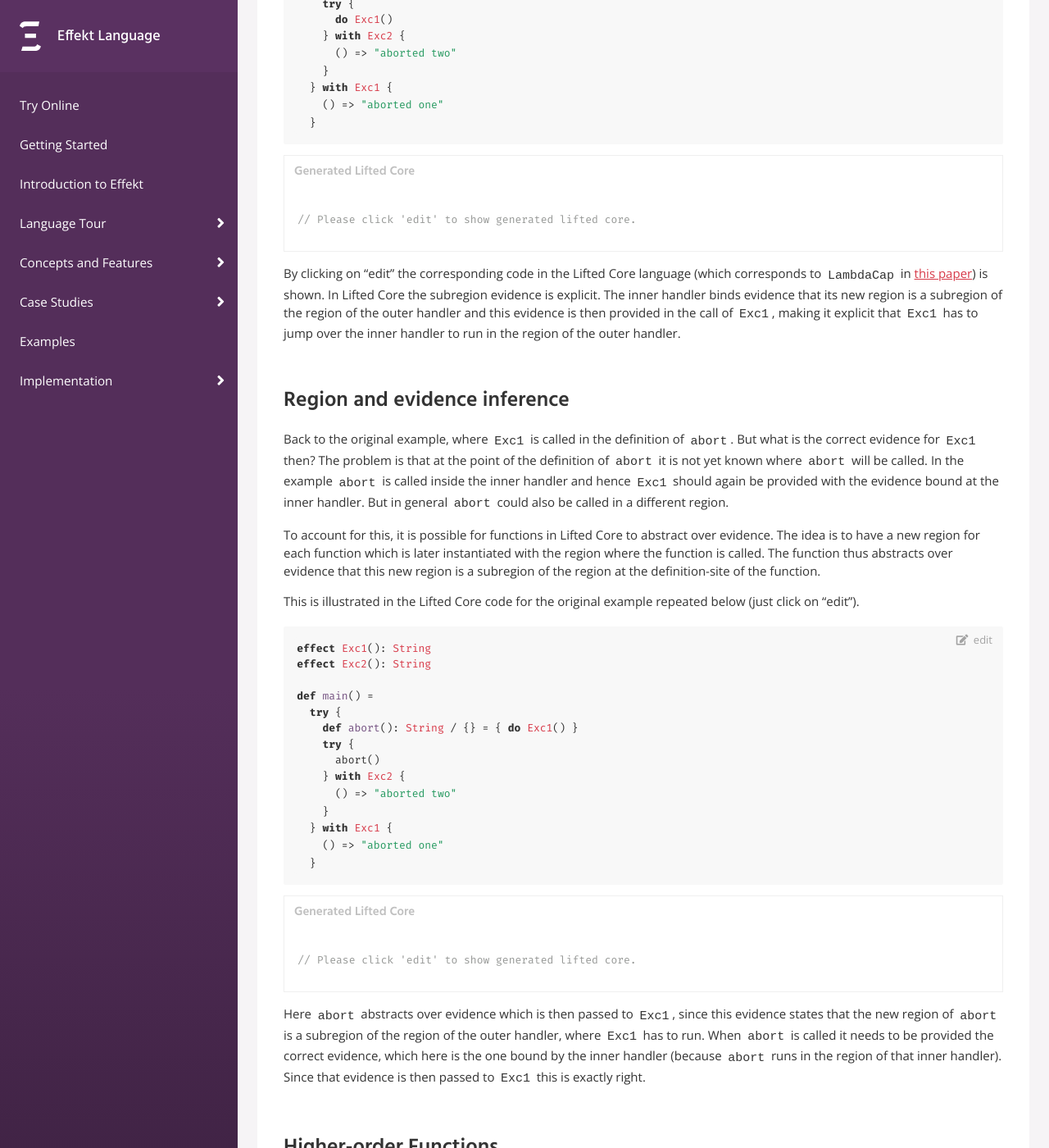
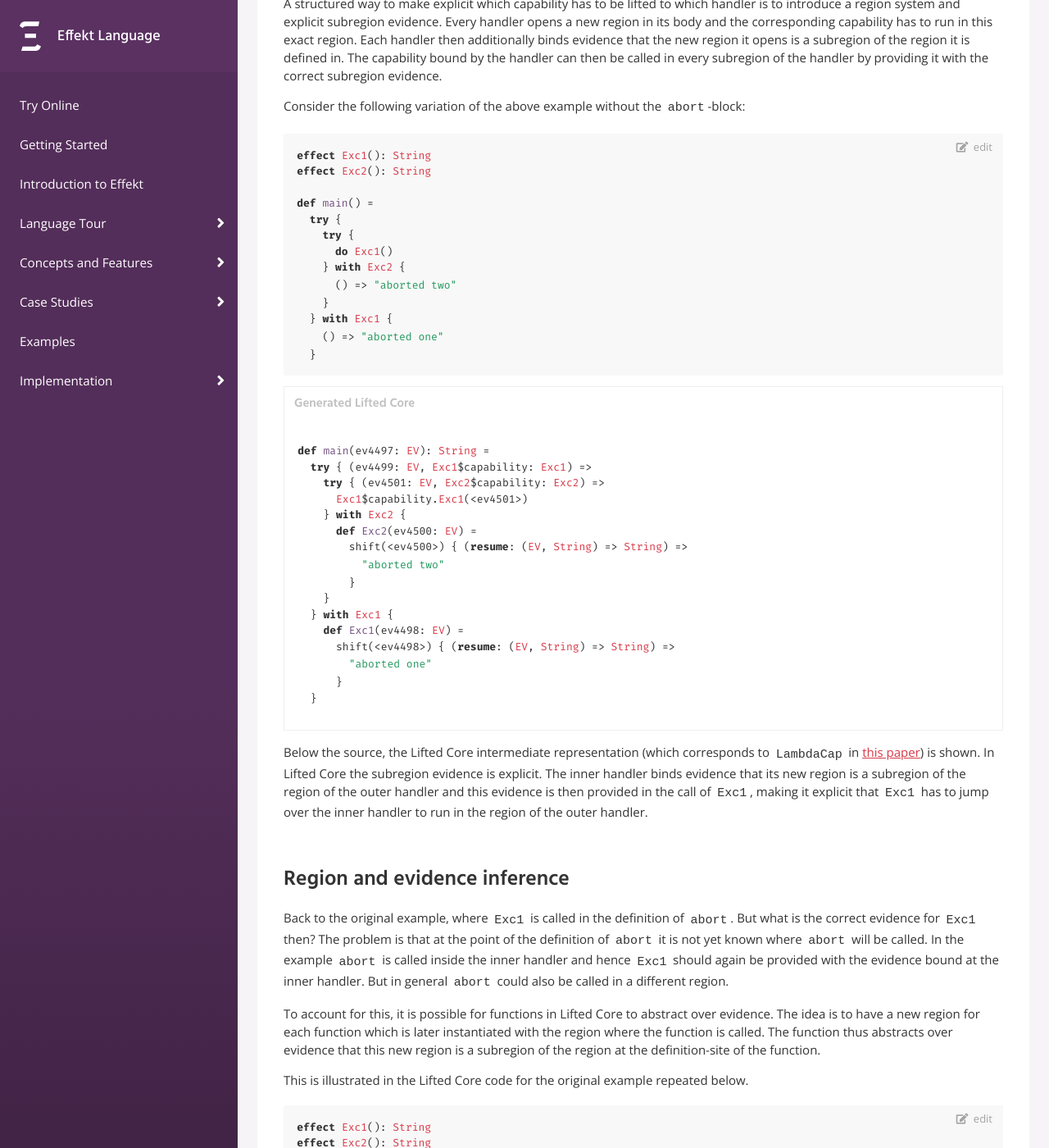
Before and after one commit to effekt-lang/effekt-website, a Jekyll site: the page built from docs/implementation/lift-inference.md, in a window 1280 px wide and 1400 px high, scrolled down 1697 px. Shown: the whole window at 82% size. Built offline with Jekyll 4.4.1, drawn with Linux system fonts in a browser that asks for light colours; some of the changed text lies outside the part shown.

````diff
--- a/docs/implementation/lift-inference.md
+++ b/docs/implementation/lift-inference.md
@@ -4,6 +4,8 @@
 ---
 
 # Lift Inference
+
+> **Important**: With release 0.3.1, Effekt moved away from this implementation strategy to explore other novel implementation techniques. This site is kept for historic purposes, only.
 
 Programs in the Effekt surface language are translated to the underlying Core language,
 which is in explicit capability-passing style. Core corresponds to `System Xi` in
@@ -20,7 +22,7 @@
 
 What does lifting information mean? Consider the following example:
 
-```effekt:core
+```effekt
 effect Exc1(): String
 effect Exc2(): String
 
@@ -37,6 +39,21 @@
   }
 ```
 
+<div class="core-out"><h4>Generated Core</h4>
+<pre><code class="hljs effekt language-effekt:read-only:ignore">def main2916() =
+  try { (){Exc1$capability4096} =>
+    def abort2920() = Exc1$capability4096.Exc1()
+
+    try { (){Exc2$capability4099} =>
+      abort2920()
+    } with Exc22915 {
+      def Exc22918(){resume2921} =  "aborted two"
+    }
+  } with Exc12914 {
+    def Exc12917(){resume2919} =  "aborted one"
+  }</code></pre>
+</div>
+
 ```effekt:repl
 main()
 ```
@@ -47,7 +64,7 @@
 effect is handled by the outer handler, even though `abort` is called inside of the inner
 handler. The result of running the program thus is `"aborted one"`.
 
-By clicking on "edit" the corresponding code in Core becomes visible. There the effect
+Below the source the corresponding code in Core is shown. There the effect
 operations become explicit capabilities bound at the corresponding handlers. When `abort`
 is called, the `Exc1`-capability is executed and has to jump over the inner handler to its
 binding site, or to put it differently, it has to be lifted. At runtime this amounts to
@@ -66,7 +83,7 @@
 
 Consider the following variation of the above example without the `abort`-block:
 
-```effekt:lifted
+```effekt
 effect Exc1(): String
 effect Exc2(): String
 
@@ -82,9 +99,28 @@
   }
 ```
 
-By clicking on "edit" the corresponding code in the Lifted Core language (which corresponds
-to `LambdaCap` in [this paper](https://se.cs.uni-tuebingen.de/publications/schuster22typed/))
-is shown. In Lifted Core the subregion evidence is explicit. The inner handler binds evidence
+<div class="core-out"><h4>Generated Lifted Core</h4>
+<pre><code class="hljs effekt language-effekt:read-only:ignore">def main(ev4497: EV): String =
+  try { (ev4499: EV, Exc1$capability: Exc1) =>
+    try { (ev4501: EV, Exc2$capability: Exc2) =>
+      Exc1$capability.Exc1(&lt;ev4501>)
+    } with Exc2 {
+      def Exc2(ev4500: EV) =
+        shift(&lt;ev4500>) { (resume: (EV, String) => String) =>
+          "aborted two"
+        }
+    }
+  } with Exc1 {
+    def Exc1(ev4498: EV) =
+      shift(&lt;ev4498>) { (resume: (EV, String) => String) =>
+        "aborted one"
+      }
+  }</code></pre>
+</div>
+
+Below the source, the Lifted Core intermediate representation (which corresponds
+to `LambdaCap` in [this paper](https://se.cs.uni-tuebingen.de/publications/schuster22typed/)) is shown.
+In Lifted Core the subregion evidence is explicit. The inner handler binds evidence
 that its new region is a subregion of the region of the outer handler and this evidence is
 then provided in the call of `Exc1`, making it explicit that `Exc1` has to jump over the
 inner handler to run in the region of the outer handler.
@@ -104,10 +140,9 @@
 region where the function is called. The function thus abstracts over evidence that this
 new region is a subregion of the region at the definition-site of the function.
 
-This is illustrated in the Lifted Core code for the original example repeated below (just
-click on "edit").
+This is illustrated in the Lifted Core code for the original example repeated below.
 
-```effekt:lifted
+```effekt
 effect Exc1(): String
 effect Exc2(): String
 
@@ -123,6 +158,27 @@
     () => "aborted one"
   }
 ```
+<div class="core-out"><h4>Generated Lifted Core</h4>
+<pre><code class="hljs effekt language-effekt:read-only:ignore">def main(ev4153: EV): String =
+  try { (ev4155: EV, Exc1$capability: Exc1) =>
+    def abort(ev4158: EV): String =
+      Exc1$capability.Exc1(&lt;ev4158>)
+
+    try { (ev4157: EV, Exc2$capability: Exc2) =>
+      abort(&lt;ev4157>)
+    } with Exc2 {
+      def Exc2(ev4156: EV) =
+        shift(&lt;ev4156>) { (resume: (EV, String) => String) =>
+          "aborted two"
+        }
+    }
+  } with Exc1 {
+    def Exc1(ev4154: EV) =
+      shift(&lt;ev4154>) { (resume: (EV, String) => String) =>
+        "aborted one"
+      }
+  }</code></pre>
+</div>
 
 Here `abort` abstracts over evidence which is then passed to `Exc1`, since this evidence
 states that the new region of `abort` is a subregion of the region of the outer handler,
@@ -145,7 +201,7 @@
 Look at the following (somewhat silly) variation of the example above with a very simple
 higher-order function `call`, which simply calls its block argument.
 
-```effekt:lifted
+```effekt
 effect Exc1(): String
 effect Exc2(): String
 
@@ -163,6 +219,30 @@
   }
 }
 ```
+<div class="core-out"><h4>Generated Lifted Core</h4>
+<pre><code class="hljs effekt language-effekt:read-only:ignore">def main(ev4190: EV): String =
+  def call(ev4196: EV, ev4197: EV, f: (EV) => String): String =
+    f(&lt;ev4197>)
+
+  try { (ev4192: EV, Exc1$capability: Exc1) =>
+    def abort(ev4195: EV): String =
+      Exc1$capability.Exc1(&lt;ev4195>)
+
+    try { (ev4194: EV, Exc2$capability: Exc2) =>
+      call(&lt;ev4194, ev4192>, &lt;ev4194>, abort)
+    } with Exc2 {
+      def Exc2(ev4193: EV) =
+        shift(&lt;ev4193>) { (resume: (EV, String) => String) =>
+          "aborted two"
+        }
+    }
+  } with Exc1 {
+    def Exc1(ev4191: EV) =
+      shift(&lt;ev4191>) { (resume: (EV, String) => String) =>
+        "aborted one"
+      }
+  }</code></pre>
+</div>
 
 In Lifted Core `call` has two evidence parameters, where the second one is for the block
 parameter `f`, and is also passed to `f`. When `call` is applied it gets two evidence
````
Also changed, not shown: docs/implementation.md (+1 -6 lines), docs/implementation/effekt-pipeline-img/image.svg, 2 other files.
